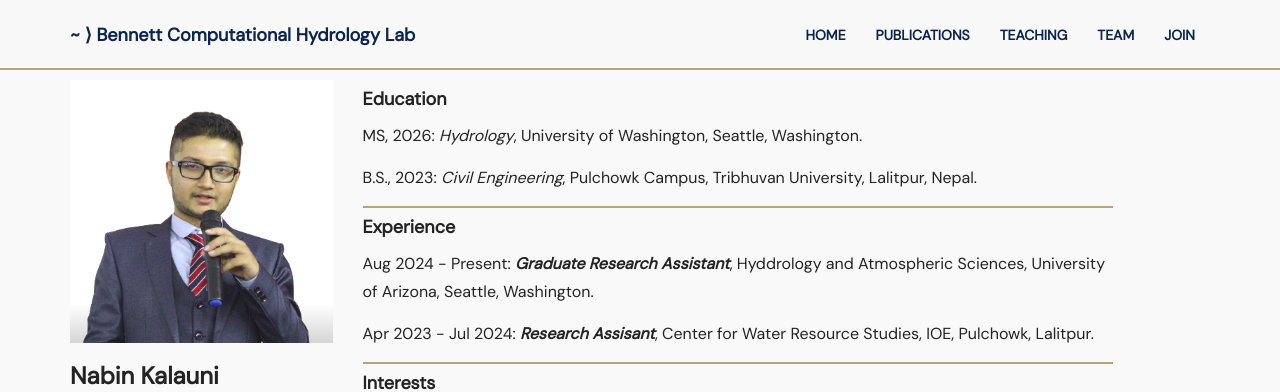
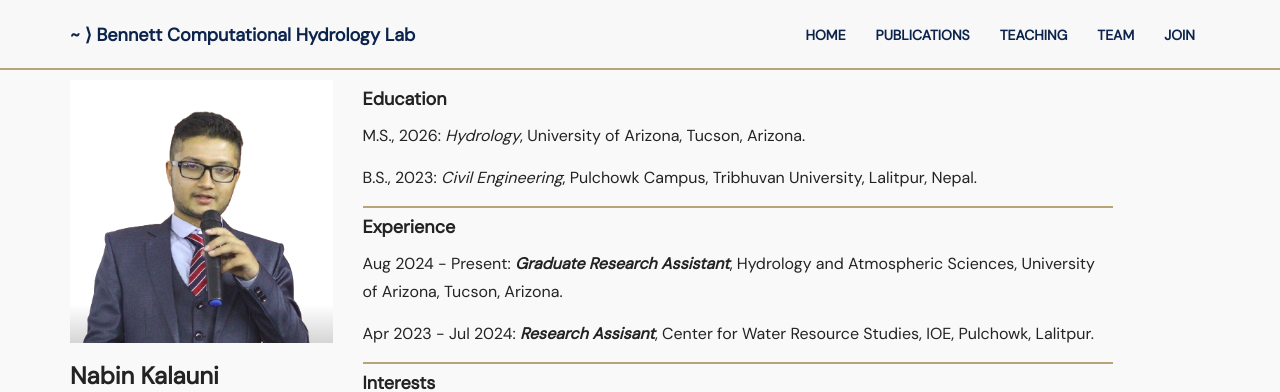
Before and after one commit to BennettHydroLab/BennettHydroLab.github.io, a Jekyll site: the page built from _posts/members/2024-09-04-nabin-kalauni.markdown, in a window 1280 px wide and 900 px high. Shown: the top 392 px of the window. Built offline with Jekyll 4.4.1, drawn with Linux system fonts in a browser that asks for light colours; nearby versions of some CDN libraries.

Commit message:
Fix typos in Nabin page

```diff
--- a/_posts/members/2024-09-04-nabin-kalauni.markdown
+++ b/_posts/members/2024-09-04-nabin-kalauni.markdown
@@ -18,10 +18,10 @@ links:
 #- title: Google Scholar #use for your Google Scholar profile if you have one
 #  url: "https://scholar.google.com/citations?user=5G-M-UEAAAAJ&hl=en"
 education:
-- school:  University of Washington
-  location:  Seattle, Washington
+- school:  University of Arizona
+  location:  Tucson, Arizona
   program:  Hydrology
-  degree:  MS
+  degree:  M.S.
   year:  2026
 - school:  Pulchowk Campus, Tribhuvan University
   location:  Lalitpur, Nepal
@@ -30,8 +30,8 @@ education:
   year:  2023
 positions_held:
 - position: Graduate Research Assistant
-  employer: Hyddrology and Atmospheric Sciences, University of Arizona
-  location: Seattle, Washington
+  employer: Hydrology and Atmospheric Sciences, University of Arizona
+  location: Tucson, Arizona
   period: Aug 2024 - Present
 - position: Research Assisant
   employer: Center for Water Resource Studies, IOE
```
